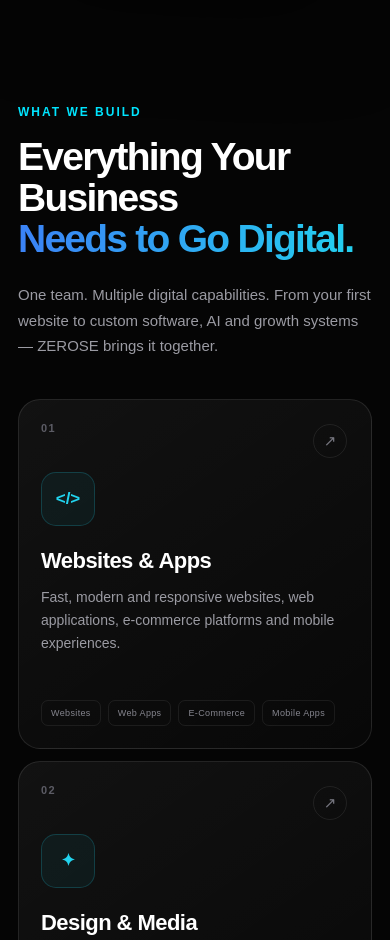
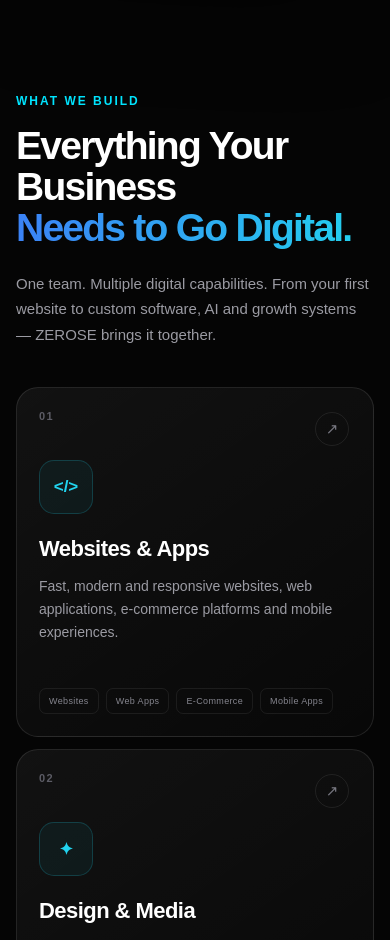
Before and after one commit to zerose-code/zerose, a website: page public/assets/index.html in a window 390 px wide. Shown: the part 1060-2000 px from the top of the page. Drawn offline with Linux system fonts and the light colour scheme.

Commit message:
Update style.css

```diff
--- a/public/assets/style.css
+++ b/public/assets/style.css
@@ -3810,3 +3810,111 @@ button {
     border-radius: 0 !important;
   }
 }
+
+/* ==========================================
+   ZEROSE MOBILE SAFETY PATCH
+   ========================================== */
+
+html,
+body {
+    max-width: 100%;
+    overflow-x: hidden;
+}
+
+img,
+svg,
+video,
+canvas {
+    max-width: 100%;
+}
+
+@media (max-width: 768px) {
+
+    .nav-container {
+        width: 100%;
+    }
+
+    .hero,
+    .solutions-section,
+    .problems-section,
+    .industries-section,
+    .process-section,
+    .work-section,
+    .about-section,
+    .contact-section,
+    .xray-section {
+        max-width: 100%;
+    }
+
+    .hero h1,
+    .section-heading h2,
+    .problems-intro h2,
+    .industries-intro h2,
+    .process-intro h2,
+    .work-intro h2,
+    .about-header h2,
+    .contact-header h2,
+    .xray-header h2 {
+        max-width: 100%;
+        overflow-wrap: break-word;
+    }
+
+    .solution-card,
+    .problem-card,
+    .industry-card,
+    .work-card,
+    .about-card,
+    .contact-info,
+    .contact-form,
+    .xray-tool,
+    .xray-result {
+        max-width: 100%;
+    }
+
+    .form-group input,
+    .form-group select,
+    .form-group textarea {
+        max-width: 100%;
+    }
+
+}
+
+@media (max-width: 480px) {
+
+    .hero {
+        padding-left: 16px;
+        padding-right: 16px;
+    }
+
+    .solutions-section,
+    .problems-section,
+    .industries-section,
+    .process-section,
+    .work-section,
+    .xray-section {
+        padding-left: 16px;
+        padding-right: 16px;
+    }
+
+    .about-section,
+    .contact-section {
+        padding-left: 16px;
+        padding-right: 16px;
+    }
+
+    .hero h1 {
+        font-size: clamp(38px, 12vw, 54px);
+    }
+
+    .section-heading h2,
+    .problems-intro h2,
+    .industries-intro h2,
+    .process-intro h2,
+    .work-intro h2,
+    .about-header h2,
+    .contact-header h2,
+    .xray-header h2 {
+        font-size: clamp(34px, 10vw, 44px);
+    }
+
+}
```
